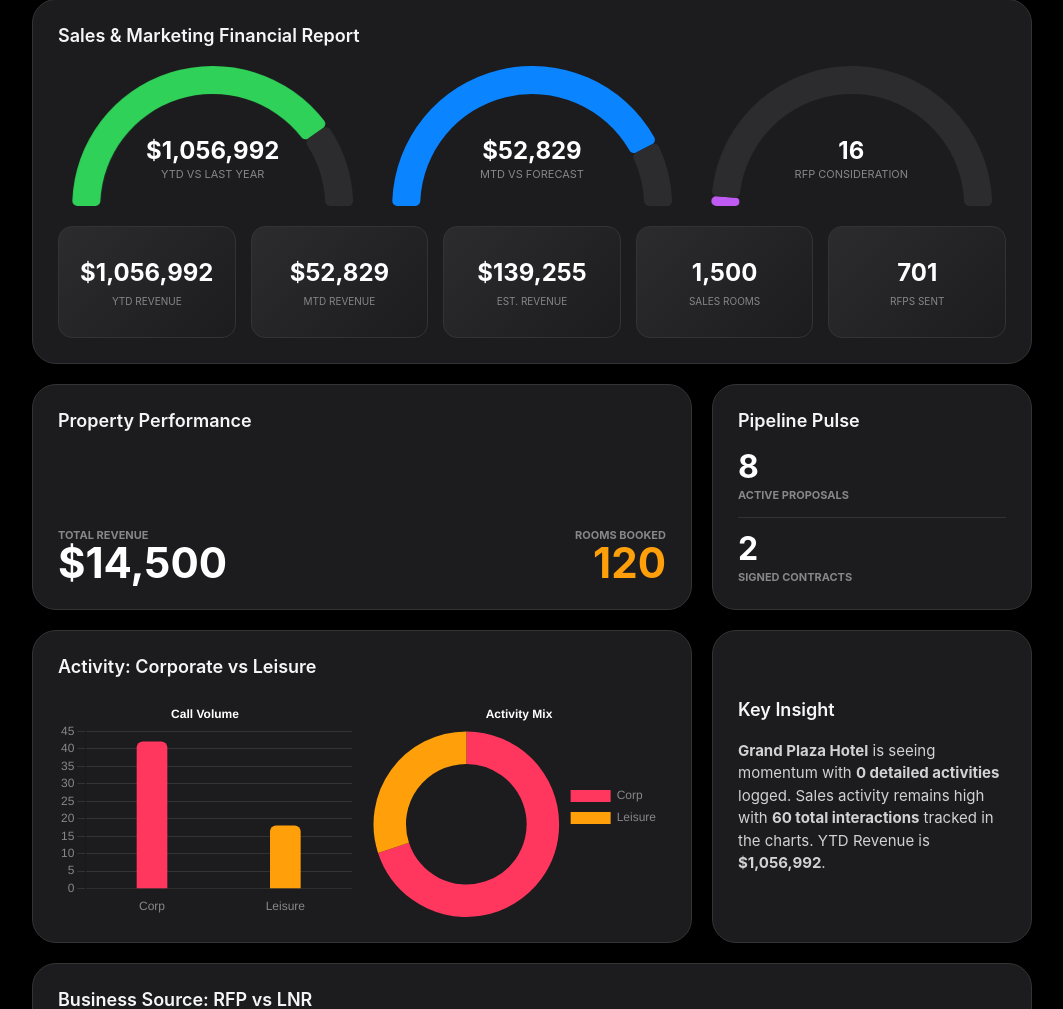
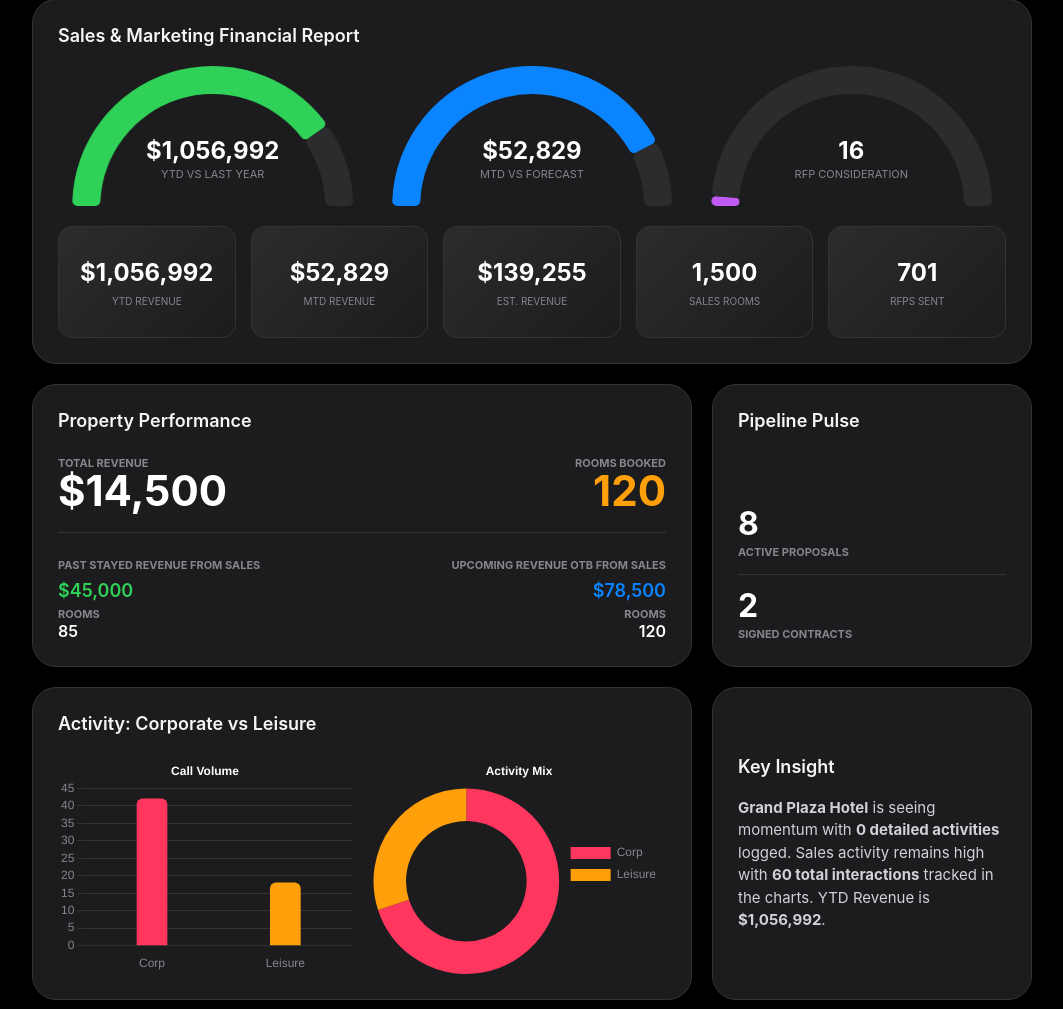
Before and after one commit to Ayushshyam2404/Sales-Pulse, a Flask app: page / in a window 1280 px wide. Shown: the part 109-1118 px from the top of the page, without its empty margins (108-1171 px from the left). Run offline with Flask 3, Linux system fonts and the light colour scheme; data that the repository does not hold is empty.

Commit message:
Added New Section

```diff
--- a/app.py
+++ b/app.py
@@ -39,6 +39,10 @@ class ReportData(db.Model):
 
     revenue = db.Column(db.Integer, default=14500)
     rooms_booked = db.Column(db.Integer, default=120)
+    past_revenue = db.Column(db.Integer, default=45000)
+    past_rooms = db.Column(db.Integer, default=85)
+    upcoming_revenue = db.Column(db.Integer, default=78500)
+    upcoming_rooms = db.Column(db.Integer, default=120)
     lnr_calls = db.Column(db.Integer, default=42)
     leisure_calls = db.Column(db.Integer, default=18)
     rfps = db.Column(db.Integer, default=5)
@@ -79,6 +83,10 @@ class ReportData(db.Model):
     # --- STAT LABELS ---
     label_total_revenue = db.Column(db.String(50), default="Total Revenue")
     label_rooms_booked = db.Column(db.String(50), default="Rooms Booked")
+    label_past_revenue = db.Column(db.String(80), default="Past Stayed Revenue from Sales")
+    label_past_rooms = db.Column(db.String(30), default="Rooms")
+    label_upcoming_revenue = db.Column(db.String(80), default="Upcoming Revenue OTB from Sales")
+    label_upcoming_rooms = db.Column(db.String(30), default="Rooms")
     label_active_proposals = db.Column(db.String(50), default="Active Proposals")
     label_signed_contracts = db.Column(db.String(50), default="Signed Contracts")
     label_ytd_rev = db.Column(db.String(50), default="YTD Revenue")
@@ -221,6 +229,10 @@ def get_data():
         'visible_companies': record.visible_companies,
         'revenue': record.revenue,
         'rooms': record.rooms_booked,
+        'past_revenue': record.past_revenue,
+        'past_rooms': record.past_rooms,
+        'upcoming_revenue': record.upcoming_revenue,
+        'upcoming_rooms': record.upcoming_rooms,
         'lnr_calls': record.lnr_calls,
         'leisure_calls': record.leisure_calls,
         'rfps': record.rfps,
@@ -253,6 +265,10 @@ def get_data():
         'card_logs_title': record.card_logs_title,
         'label_total_revenue': record.label_total_revenue,
         'label_rooms_booked': record.label_rooms_booked,
+        'label_past_revenue': record.label_past_revenue,
+        'label_past_rooms': record.label_past_rooms,
+        'label_upcoming_revenue': record.label_upcoming_revenue,
+        'label_upcoming_rooms': record.label_upcoming_rooms,
         'label_active_proposals': record.label_active_proposals,
         'label_signed_contracts': record.label_signed_contracts,
         'label_ytd_rev': record.label_ytd_rev,
@@ -298,6 +314,10 @@ def update_data():
 
     record.revenue = request.form.get('revenue')
     record.rooms_booked = request.form.get('rooms')
+    record.past_revenue = request.form.get('past_revenue')
+    record.past_rooms = request.form.get('past_rooms')
+    record.upcoming_revenue = request.form.get('upcoming_revenue')
+    record.upcoming_rooms = request.form.get('upcoming_rooms')
     record.lnr_calls = request.form.get('lnr_calls')
     record.leisure_calls = request.form.get('leisure_calls')
     record.ytd_revenue = request.form.get('ytd_revenue')
@@ -332,6 +352,10 @@ def update_data():
     # --- STAT LABELS ---
     record.label_total_revenue = request.form.get('label_total_revenue') or record.label_total_revenue
     record.label_rooms_booked = request.form.get('label_rooms_booked') or record.label_rooms_booked
+    record.label_past_revenue = request.form.get('label_past_revenue') or record.label_past_revenue
+    record.label_past_rooms = request.form.get('label_past_rooms') or record.label_past_rooms
+    record.label_upcoming_revenue = request.form.get('label_upcoming_revenue') or record.label_upcoming_revenue
+    record.label_upcoming_rooms = request.form.get('label_upcoming_rooms') or record.label_upcoming_rooms
     record.label_active_proposals = request.form.get('label_active_proposals') or record.label_active_proposals
     record.label_signed_contracts = request.form.get('label_signed_contracts') or record.label_signed_contracts
     record.label_ytd_rev = request.form.get('label_ytd_rev') or record.label_ytd_rev
--- a/templates/index.html
+++ b/templates/index.html
@@ -565,6 +565,20 @@
                 <div class="stat-box"><div class="stat-label" id="lbl-total-revenue">Total Revenue</div><div class="stat-huge" id="disp-revenue">$0</div></div>
                 <div class="stat-box" style="text-align: right;"><div class="stat-label" id="lbl-rooms-booked">Rooms Booked</div><div class="stat-huge" style="color: var(--accent-orange);" id="disp-rooms">0</div></div>
             </div>
+            <div style="border-top: 1px solid #333; margin-top: 20px; padding-top: 20px; display: flex; gap: 30px;">
+                <div style="flex: 1;">
+                    <div class="stat-label" id="lbl-past-revenue" style="margin-bottom: 8px;">Past Stayed Revenue from Sales</div>
+                    <div style="font-size: 18px; font-weight: 600; color: #30D158;" id="disp-past-revenue">$0</div>
+                    <div class="stat-label" id="lbl-past-rooms" style="margin-top: 6px;">Rooms</div>
+                    <div style="font-size: 16px; font-weight: 600; color: #fff;" id="disp-past-rooms">0</div>
+                </div>
+                <div style="flex: 1; text-align: right;">
+                    <div class="stat-label" id="lbl-upcoming-revenue" style="margin-bottom: 8px;">Upcoming Revenue OTB from Sales</div>
+                    <div style="font-size: 18px; font-weight: 600; color: #0A84FF;" id="disp-upcoming-revenue">$0</div>
+                    <div class="stat-label" id="lbl-upcoming-rooms" style="margin-top: 6px;">Rooms</div>
+                    <div style="font-size: 16px; font-weight: 600; color: #fff;" id="disp-upcoming-rooms">0</div>
+                </div>
+            </div>
         </div>
 
         <!-- 3. Pipeline -->
@@ -738,6 +752,10 @@
             <div class="input-grid">
                 <div class="input-group"><label>Total Revenue Label</label><input type="text" id="inp-label-total-revenue"></div>
                 <div class="input-group"><label>Rooms Booked Label</label><input type="text" id="inp-label-rooms-booked"></div>
+                <div class="input-group"><label>Past Revenue Label</label><input type="text" id="inp-label-past-revenue"></div>
+                <div class="input-group"><label>Past Rooms Label</label><input type="text" id="inp-label-past-rooms"></div>
+                <div class="input-group"><label>Upcoming Revenue Label</label><input type="text" id="inp-label-upcoming-revenue"></div>
+                <div class="input-group"><label>Upcoming Rooms Label</label><input type="text" id="inp-label-upcoming-rooms"></div>
                 <div class="input-group"><label>Active Proposals Label</label><input type="text" id="inp-label-active-proposals"></div>
                 <div class="input-group"><label>Signed Contracts Label</label><input type="text" id="inp-label-signed-contracts"></div>
                 <div class="input-group"><label>YTD Revenue Label</label><input type="text" id="inp-label-ytd-rev"></div>
@@ -777,6 +795,10 @@
             <div class="input-grid">
                 <div class="input-group"><label>Total Hotel Revenue</label><input type="number" id="inp-revenue"></div>
                 <div class="input-group"><label>Total Rooms Booked</label><input type="number" id="inp-rooms"></div>
+                <div class="input-group"><label>Past Stayed Revenue</label><input type="number" id="inp-past-revenue"></div>
+                <div class="input-group"><label>Past Stayed Rooms</label><input type="number" id="inp-past-rooms"></div>
+                <div class="input-group"><label>Upcoming OTB Revenue</label><input type="number" id="inp-upcoming-revenue"></div>
+                <div class="input-group"><label>Upcoming OTB Rooms</label><input type="number" id="inp-upcoming-rooms"></div>
             </div>
 
             <!-- ACTIVITY SECTION -->
@@ -918,6 +940,10 @@
             // -- PROPERTY --
             formData.append('revenue', document.getElementById('inp-revenue').value);
             formData.append('rooms', document.getElementById('inp-rooms').value);
+            formData.append('past_revenue', document.getElementById('inp-past-revenue').value);
+            formData.append('past_rooms', document.getElementById('inp-past-rooms').value);
+            formData.append('upcoming_revenue', document.getElementById('inp-upcoming-revenue').value);
+            formData.append('upcoming_rooms', document.getElementById('inp-upcoming-rooms').value);
 
             // -- ACTIVITY --
             formData.append('lnr_calls', document.getElementById('inp-lnr').value);
@@ -947,6 +973,10 @@
             // -- STAT LABELS --
             formData.append('label_total_revenue', document.getElementById('inp-label-total-revenue').value);
             formData.append('label_rooms_booked', document.getElementById('inp-label-rooms-booked').value);
+            formData.append('label_past_revenue', document.getElementById('inp-label-past-revenue').value || 'Past Stayed Revenue from Sales');
+            formData.append('label_past_rooms', document.getElementById('inp-label-past-rooms').value || 'Rooms');
+            formData.append('label_upcoming_revenue', document.getElementById('inp-label-upcoming-revenue').value || 'Upcoming Revenue OTB from Sales');
+            formData.append('label_upcoming_rooms', document.getElementById('inp-label-upcoming-rooms').value || 'Rooms');
             formData.append('label_active_proposals', document.getElementById('inp-label-active-proposals').value);
             formData.append('label_signed_contracts', document.getElementById('inp-label-signed-contracts').value);
             formData.append('label_ytd_rev', document.getElementById('inp-label-ytd-rev').value);
@@ -1010,6 +1040,10 @@
             // Update all stat labels
             document.getElementById('lbl-total-revenue').innerText = data.label_total_revenue;
             document.getElementById('lbl-rooms-booked').innerText = data.label_rooms_booked;
+            document.getElementById('lbl-past-revenue').innerText = data.label_past_revenue;
+            document.getElementById('lbl-past-rooms').innerText = data.label_past_rooms;
+            document.getElementById('lbl-upcoming-revenue').innerText = data.label_upcoming_revenue;
+            document.getElementById('lbl-upcoming-rooms').innerText = data.label_upcoming_rooms;
             document.getElementById('lbl-active-proposals').innerText = data.label_active_proposals;
             document.getElementById('lbl-signed-contracts').innerText = data.label_signed_contracts;
             document.getElementById('lbl-ytd-rev').innerText = data.label_ytd_rev;
@@ -1028,6 +1062,10 @@
             // 2nd Card: Property
             document.getElementById('disp-revenue').innerText = fmt(data.revenue);
             document.getElementById('disp-rooms').innerText = num(data.rooms);
+            document.getElementById('disp-past-revenue').innerText = fmt(data.past_revenue);
+            document.getElementById('disp-past-rooms').innerText = num(data.past_rooms);
+            document.getElementById('disp-upcoming-revenue').innerText = fmt(data.upcoming_revenue);
+            document.getElementById('disp-upcoming-rooms').innerText = num(data.upcoming_rooms);
 
             // Other Stats
             document.getElementById('disp-signed').innerText = data.signed;
@@ -1051,6 +1089,10 @@
 
             document.getElementById('inp-revenue').value = data.revenue;
             document.getElementById('inp-rooms').value = data.rooms;
+            document.getElementById('inp-past-revenue').value = data.past_revenue;
+            document.getElementById('inp-past-rooms').value = data.past_rooms;
+            document.getElementById('inp-upcoming-revenue').value = data.upcoming_revenue;
+            document.getElementById('inp-upcoming-rooms').value = data.upcoming_rooms;
             document.getElementById('inp-lnr').value = data.lnr_calls;
             document.getElementById('inp-leisure').value = data.leisure_calls;
 
@@ -1079,6 +1121,10 @@
             // Stat labels
             document.getElementById('inp-label-total-revenue').value = data.label_total_revenue;
             document.getElementById('inp-label-rooms-booked').value = data.label_rooms_booked;
+            document.getElementById('inp-label-past-revenue').value = data.label_past_revenue;
+            document.getElementById('inp-label-past-rooms').value = data.label_past_rooms;
+            document.getElementById('inp-label-upcoming-revenue').value = data.label_upcoming_revenue;
+            document.getElementById('inp-label-upcoming-rooms').value = data.label_upcoming_rooms;
             document.getElementById('inp-label-active-proposals').value = data.label_active_proposals;
             document.getElementById('inp-label-signed-contracts').value = data.label_signed_contracts;
             document.getElementById('inp-label-ytd-rev').value = data.label_ytd_rev;
```
